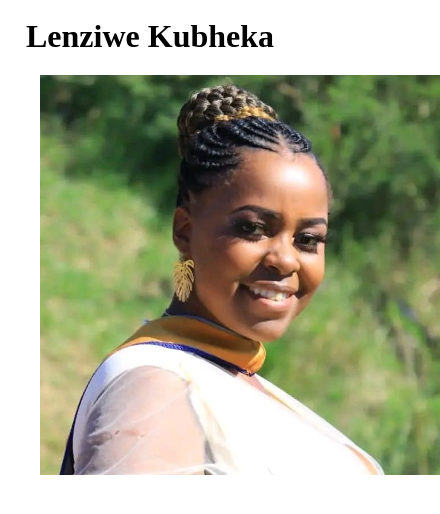
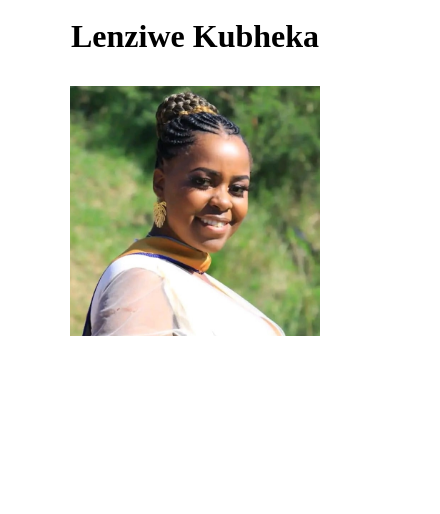
Before and after one commit to lenziwe-kubheka/Responsive-web-page, a plain HTML site: page index.html in a window 390 px wide. Shown: the whole page, 440 px wide, since content can reach past the window. Drawn offline with Linux system fonts and the light colour scheme.

Commit message:
media query edits

```diff
--- a/style.css
+++ b/style.css
@@ -10,15 +10,29 @@
   .container img {
     width: 400px;
     height: 400px;
-    margin: 10px;
+    margin-top: 10px;
+    margin-right: 10px;
     margin-left: 100px; /*to create space between image and text
                         but you have to cancel it for smaller screens the margin is not needed*/
   }
 
   .container .text {
-
-    margin: 10px;
+    margin-top: 10px;
+    margin-right: 10px;
     margin-right: 100px; /*to create space between image and text
                         but you have to cancel it for smaller screens the margin is not needed*/
+  }
 
+  @media (max-width:885px) {
+    /* styles for screens with a maximum width of 885px */
+    .container .image {
+      margin-right: 10px;
+      margin-left: 10px;  /* we do not need the margin of 100 anymore */
+      width: 250px;
+      height: 250px;
+    }
+    .container .text {
+      margin-right: 10px;   /* We do not need the margin of 100 anymore*/
+      margin-left: 10px;
+    }
   }
```
